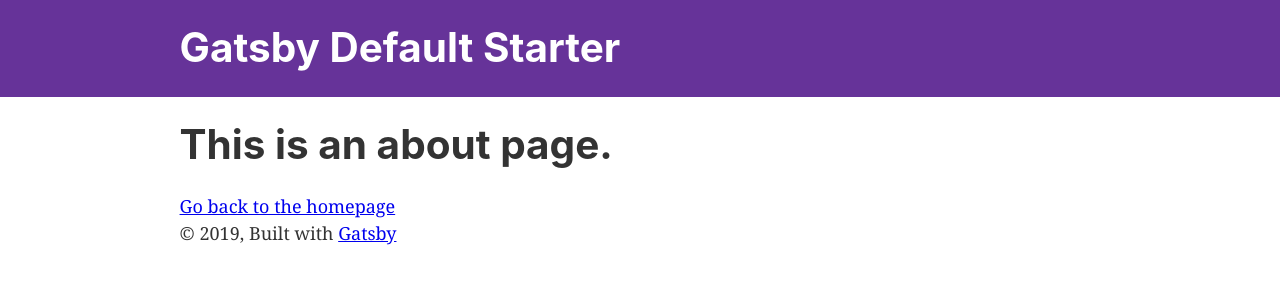
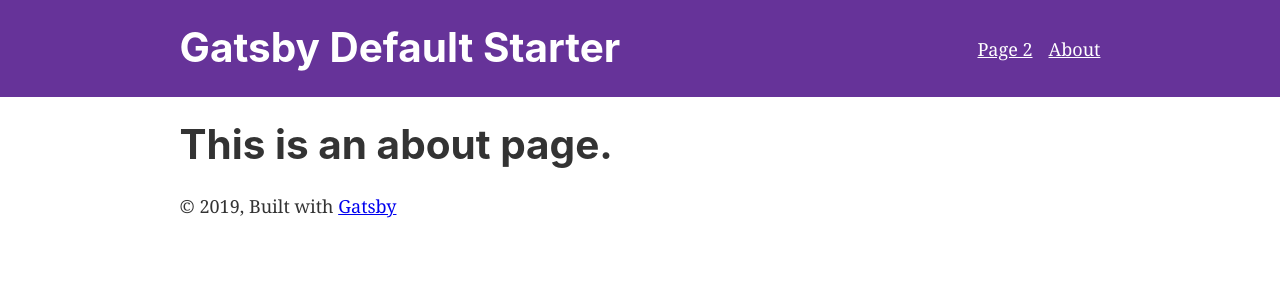
Before and after one commit to adam-james/gatsby-site, a Gatsby site: page /about in a window 1280 px wide. Built offline with nearby package versions, Linux system fonts and the light colour scheme; Gatsby itself is replaced by a stand-in of ours.

Commit message:
add global navigation

```diff
--- a/src/components/header.js
+++ b/src/components/header.js
@@ -1,6 +1,29 @@
 import { Link } from "gatsby"
 import PropTypes from "prop-types"
 import React from "react"
+
+const Navigation = () => (
+  <ul
+    style={{
+      listStyle: "none",
+      display: "flex",
+      margin: "0px",
+      position: "relative",
+      top: "10px",
+    }}
+  >
+    <li style={{}}>
+      <Link style={{ color: "white" }} to="/page-2/">
+        Page 2
+      </Link>{" "}
+    </li>
+    <li>
+      <Link style={{ color: "white", marginLeft: "16px" }} to="/about/">
+        About
+      </Link>
+    </li>
+  </ul>
+)
 
 const Header = ({ siteTitle }) => (
   <header
@@ -14,6 +37,8 @@ const Header = ({ siteTitle }) => (
         margin: `0 auto`,
         maxWidth: 960,
         padding: `1.45rem 1.0875rem`,
+        display: "flex",
+        justifyContent: "space-between",
       }}
     >
       <h1 style={{ margin: 0 }}>
@@ -27,6 +52,7 @@ const Header = ({ siteTitle }) => (
           {siteTitle}
         </Link>
       </h1>
+      <Navigation />
     </div>
   </header>
 )
--- a/src/pages/about.js
+++ b/src/pages/about.js
@@ -8,7 +8,6 @@ const AboutPage = () => (
   <Layout>
     <SEO title="About" />
     <h1>This is an about page.</h1>
-    <Link to="/">Go back to the homepage</Link>
   </Layout>
 )
 
```
Also changed, not shown: src/pages/index.js (+0 -8 lines), src/pages/page-2.js (+0 -8 lines).
